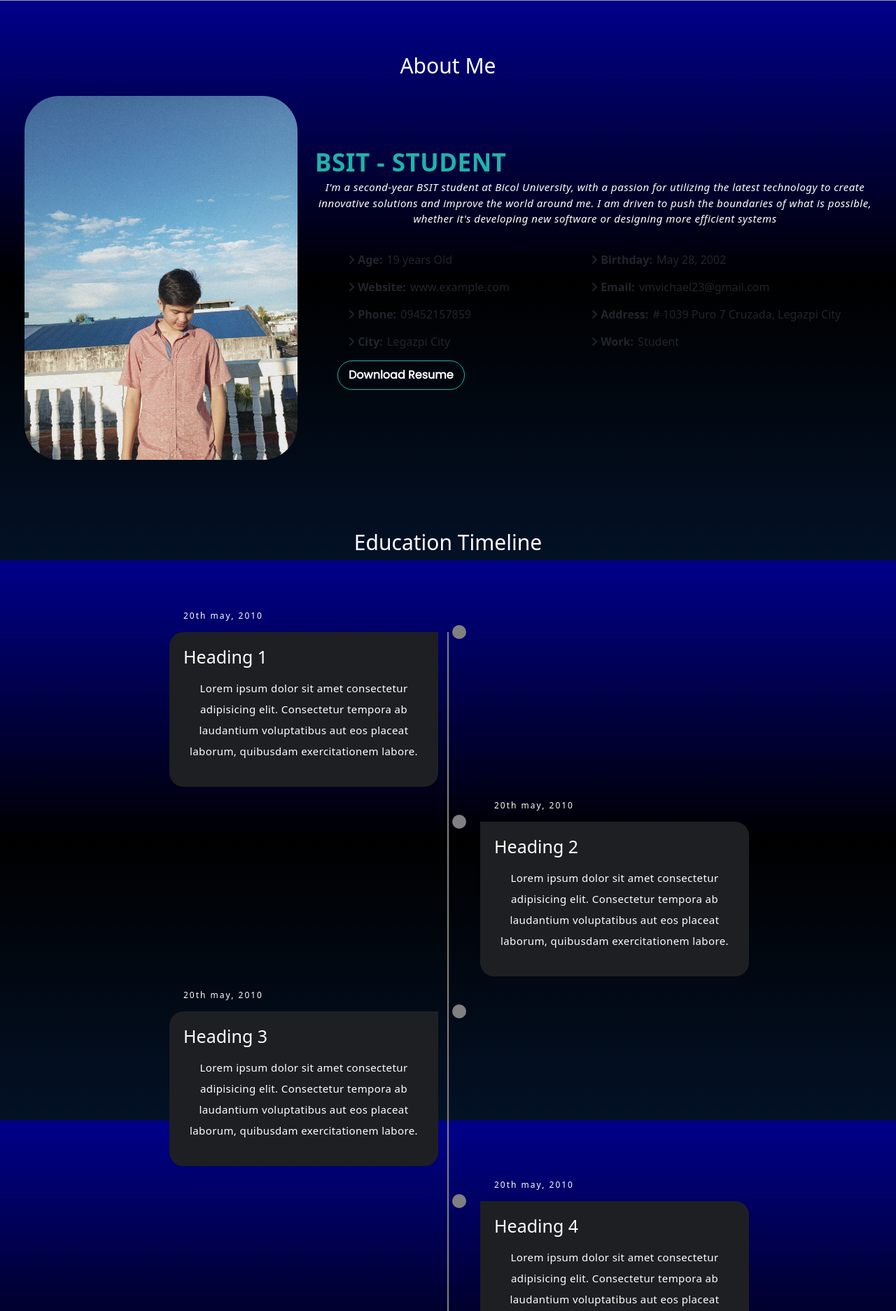
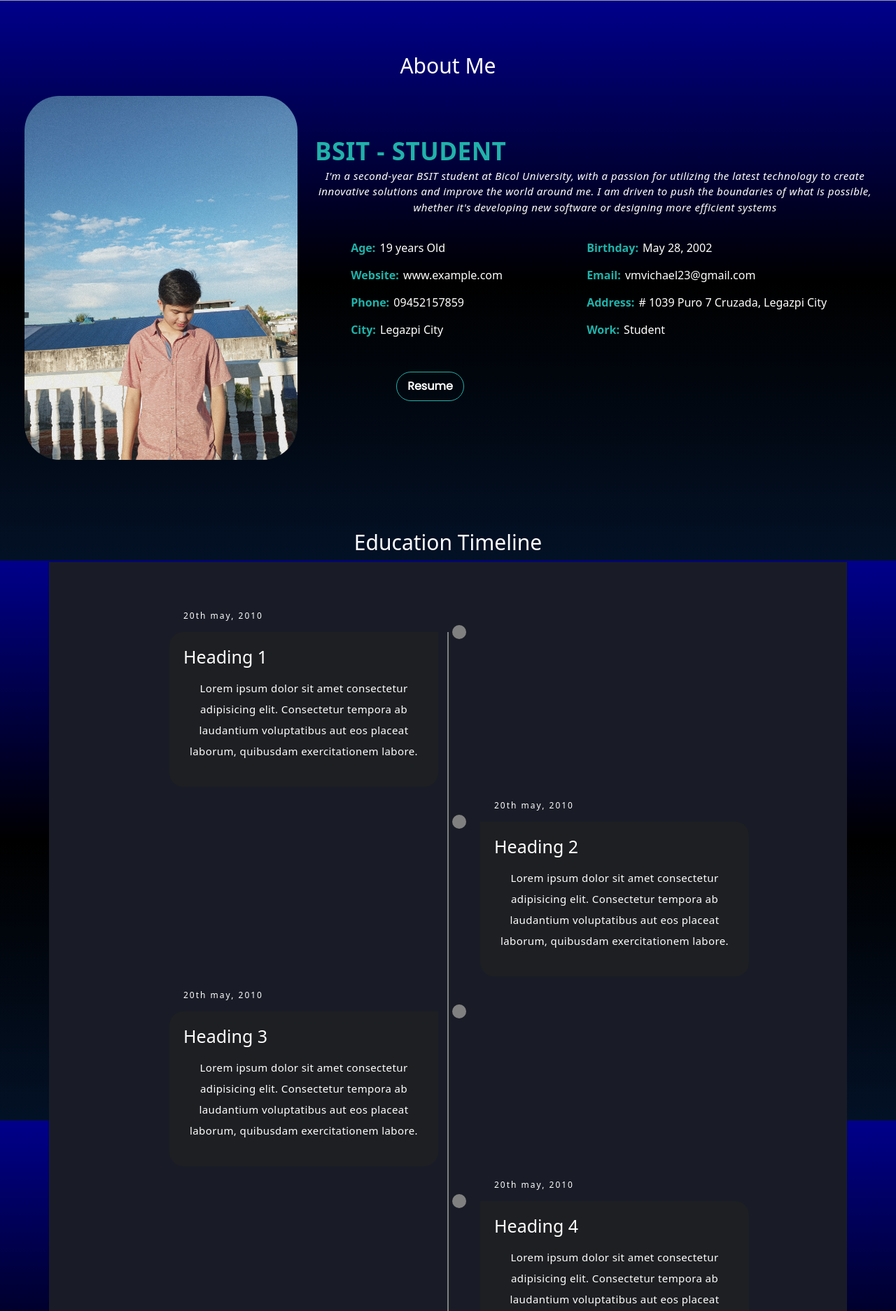
Before and after one commit to JMichaelVargas/Vargas_JohnMichael, a PHP site: page /home.html in a window 1280 px wide. Shown: the part 799-2672 px from the top of the page at 70% size. Run offline with PHP 8.4, Linux system fonts and the light colour scheme; grey boxes are pictures that could not be loaded.

Commit message:
another fix error

```diff
--- a/html/css/style.css
+++ b/html/css/style.css
@@ -304,12 +304,20 @@ body{
   #about .about-col .info .icon-list-col .icon-list ul li strong{
     font-weight: 600px;
     margin-right: 2px;
+    color: lightseagreen;
   }
 
   #about .about-col .info .icon-list-col .icon-list ul li span{
     font-weight: 500px;
     margin-right: 14px;
     font-size: 16px;
+    color: #fff;
+  }
+
+  .resume{
+    display: flex;
+    justify-content: center;
+    margin-top: 3rem; /* adjust margin as needed */
   }
 
   .sub{
@@ -327,6 +335,7 @@ body{
     align-items: center;
     justify-content: center;
     padding: 100px 0;
+    background:#191C26;
   }
 
   .timeline {
--- a/html/home.html
+++ b/html/home.html
@@ -85,24 +85,26 @@
                     <!--Left List-->
                     <div class="icon-list">
                         <ul>
-                            <li><i class="fa-solid fa-angle-right"></i> <strong>Age: </strong><span>19 years Old</span></li>
-                            <li><i class="fa-solid fa-angle-right"></i> <strong>Website: </strong><span>www.example.com</span></li>
-                            <li><i class="fa-solid fa-angle-right"></i> <strong>Phone: </strong><span>09452157859</span></li>
-                            <li><i class="fa-solid fa-angle-right"></i> <strong>City: </strong><span>Legazpi City</span></li>
-                            <a href="Memorizing for exam.docx" download>
-                              <button class="btn">Download Resume</button>
-                            </a>
+                            <li><i class="fa-solid"></i> <strong>Age: </strong><span>19 years Old</span></li>
+                            <li><i class="fa-solid"></i> <strong>Website: </strong><span>www.example.com</span></li>
+                            <li><i class="fa-solid"></i> <strong>Phone: </strong><span>09452157859</span></li>
+                            <li><i class="fa-solid "></i> <strong>City: </strong><span>Legazpi City</span></li>
+                            <div class="resume">
+                              <a href="Memorizing for exam.docx" download>
+                                <button class="btn">Resume</button>
+                              </a>
+                            </div>
+
                         </ul>
-
                     </div>
 
                           <!--Right List-->
                           <div class="icon-list">
                             <ul>
-                                <li><i class="fa-solid fa-angle-right"></i> <strong>Birthday: </strong><span>May 28, 2002</span></li>
-                                <li><i class="fa-solid fa-angle-right"></i> <strong>Email: </strong><span>vmvichael23@gmail.com</span></li>
-                                <li><i class="fa-solid fa-angle-right"></i> <strong>Address: </strong><span># 1039 Puro 7 Cruzada, Legazpi City</span></li>
-                                <li><i class="fa-solid fa-angle-right"></i> <strong>Work: </strong><span>Student</span></li>
+                                <li><i class="fa-solid"></i> <strong>Birthday: </strong><span>May 28, 2002</span></li>
+                                <li><i class="fa-solid"></i> <strong>Email: </strong><span>vmvichael23@gmail.com</span></li>
+                                <li><i class="fa-solid"></i> <strong>Address: </strong><span># 1039 Puro 7 Cruzada, Legazpi City</span></li>
+                                <li><i class="fa-solid"></i> <strong>Work: </strong><span>Student</span></li>
                             </ul>
 
                         </div>
```
